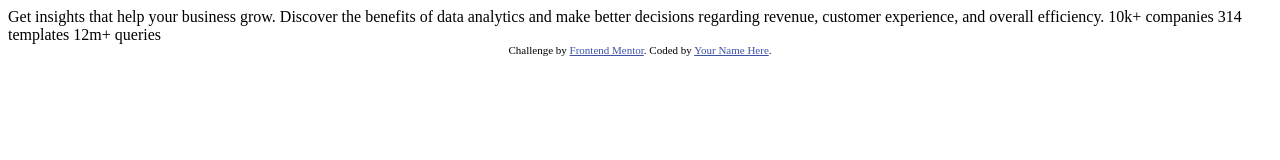
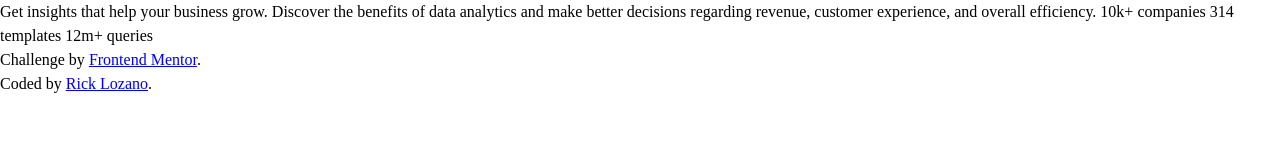
Before and after one commit to joyrexjrl/Stats-preview-card-component.joyrexjrl.github.io, a plain HTML site: page index.html in a window 1280 px wide. Drawn offline with Linux system fonts and the light colour scheme.

Commit message:
initial commit

```diff
--- a/index.html
+++ b/index.html
@@ -3,16 +3,15 @@
 <head>
   <meta charset="UTF-8">
   <meta name="viewport" content="width=device-width, initial-scale=1.0"> <!-- displays site properly based on user's device -->
-
+  <link rel="preconnect" href="https://fonts.googleapis.com">
+  <link rel="preconnect" href="https://fonts.gstatic.com" crossorigin>
+  <link href="https://fonts.googleapis.com/css2?family=Inter:wght@400;700&display=swap" rel="stylesheet">
+  <link href="https://fonts.googleapis.com/css2?family=Lexend+Deca&display=swap" rel="stylesheet">
   <link rel="icon" type="image/png" sizes="32x32" href="./images/favicon-32x32.png">
-
+  <link rel="stylesheet" href="style.css">
   <title>Frontend Mentor | Stats preview card component</title>
 
-  <!-- Feel free to remove these styles or customise in your own stylesheet 👍 -->
-  <style>
-    .attribution { font-size: 11px; text-align: center; }
-    .attribution a { color: hsl(228, 45%, 44%); }
-  </style>
+
 </head>
 <body>
 
@@ -26,8 +25,8 @@
   12m+ queries
 
   <div class="attribution">
-    Challenge by <a href="https://www.frontendmentor.io?ref=challenge" target="_blank">Frontend Mentor</a>.
-    Coded by <a href="#">Your Name Here</a>.
+    Challenge by <a href="https://www.frontendmentor.io?ref=challenge" target="_blank">Frontend Mentor</a>.<br>
+    Coded by <a href="https://www.frontendmentor.io/profile/joyrexjrl" target="_blank">Rick Lozano</a>.
   </div>
 </body>
 </html>
--- /dev/null
+++ b/style.css
@@ -0,0 +1,88 @@
+/* Box sizing rules */
+*,
+*::before,
+*::after {
+  box-sizing: border-box;
+}
+
+/* Remove default margin */
+body,
+h1,
+h2,
+h3,
+h4,
+p,
+figure,
+picture,
+blockquote,
+dl,
+dd {
+  margin: 0;
+}
+
+/* Remove list styles on ul, ol elements with a list role, which suggests default styling will be removed */
+ul[role='list'],
+ol[role='list'] {
+  list-style: none;
+}
+
+/* Set core root defaults */
+html:focus-within {
+  scroll-behavior: smooth;
+}
+
+/* Set core body defaults */
+body {
+  min-height: 100vh;
+  text-rendering: optimizeSpeed;
+  line-height: 1.5;
+}
+
+/* A elements that don't have a class get default styles */
+a:not([class]) {
+  text-decoration-skip-ink: auto;
+}
+
+/* Make images easier to work with */
+img,
+picture {
+  max-width: 100%;
+  display: block;
+}
+
+/* Inherit fonts for inputs and buttons */
+input,
+button,
+textarea,
+select {
+  font: inherit;
+}
+
+/* Remove all animations, transitions and smooth scroll for people that prefer not to see them */
+@media (prefers-reduced-motion: reduce) {
+  html:focus-within {
+   scroll-behavior: auto;
+  }
+
+  *,
+  *::before,
+  *::after {
+    animation-duration: 0.01ms !important;
+    animation-iteration-count: 1 !important;
+    transition-duration: 0.01ms !important;
+    scroll-behavior: auto !important;
+  }
+}
+
+/* font-family: 'Inter', sans-serif; */
+/* font-family: 'Lexend Deca', sans-serif; */
+
+:root{
+    --very-dark-blue: hsl(233, 47%, 7%); /*(main background)*/
+    --dark-desaturated-blue: hsl(244, 38%, 16%); /*(card background)*/
+    --soft-violet: hsl(277, 64%, 61%); /*(accent)*/
+
+    --White: hsl(0, 0%, 100%); /*(main heading, stats)*/
+    --slightly-transparent-white-mainP: hsla(0, 0%, 100%, 0.75); /*(main paragraph)*/
+    --slightly-transparent-white-statH: hsla(0, 0%, 100%, 0.6); /*(stat headings)*/
+}
```
